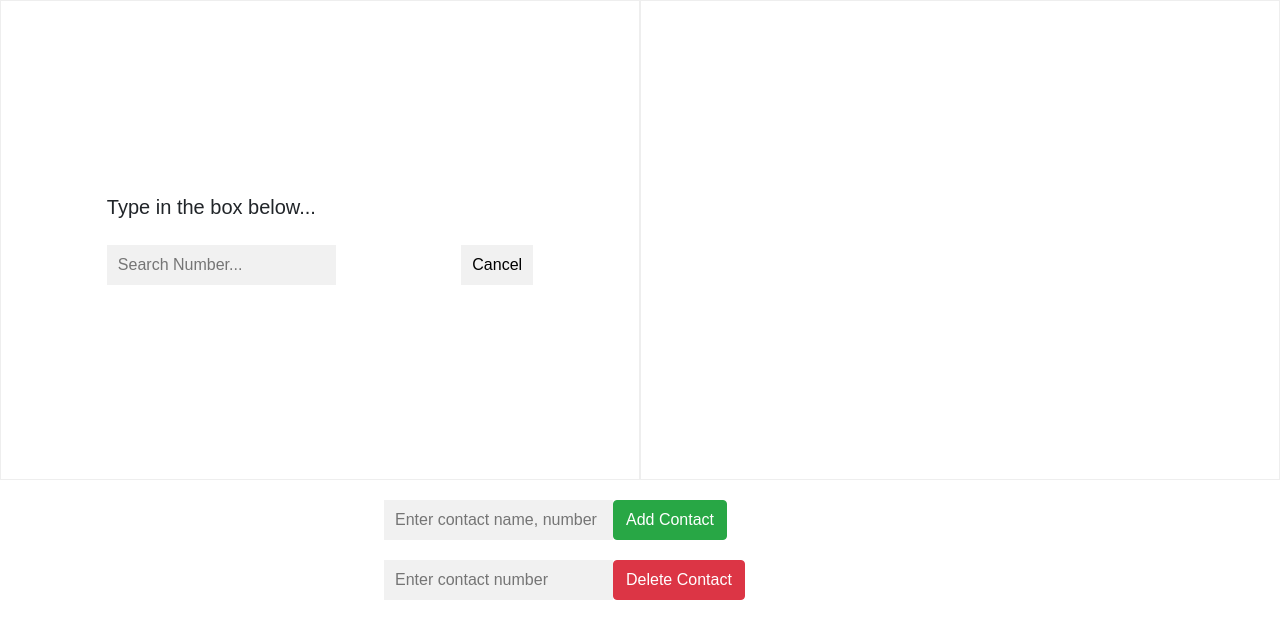
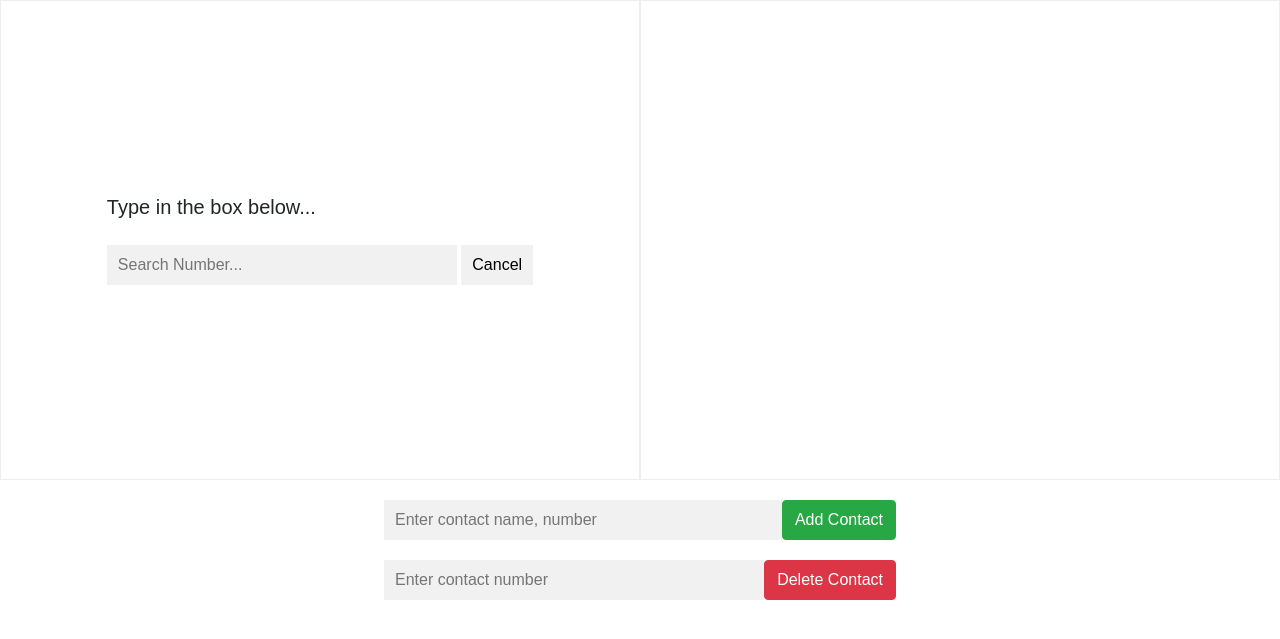
Before and after one commit to Vidit-jindal/Trie, a PHP site: page / in a window 1280 px wide. Shown: the part 61-700 px from the top of the page. Run offline with PHP 8.4, Linux system fonts and the light colour scheme.

Commit message:
Update style2.css

```diff
--- a/style2.css
+++ b/style2.css
@@ -18,3 +18,8 @@ input {
     padding: 10px;
     font-size: 16px;
 }
+
+input[type=text] {
+    background-color: #f1f1f1;
+    width: 100%;
+}
```
